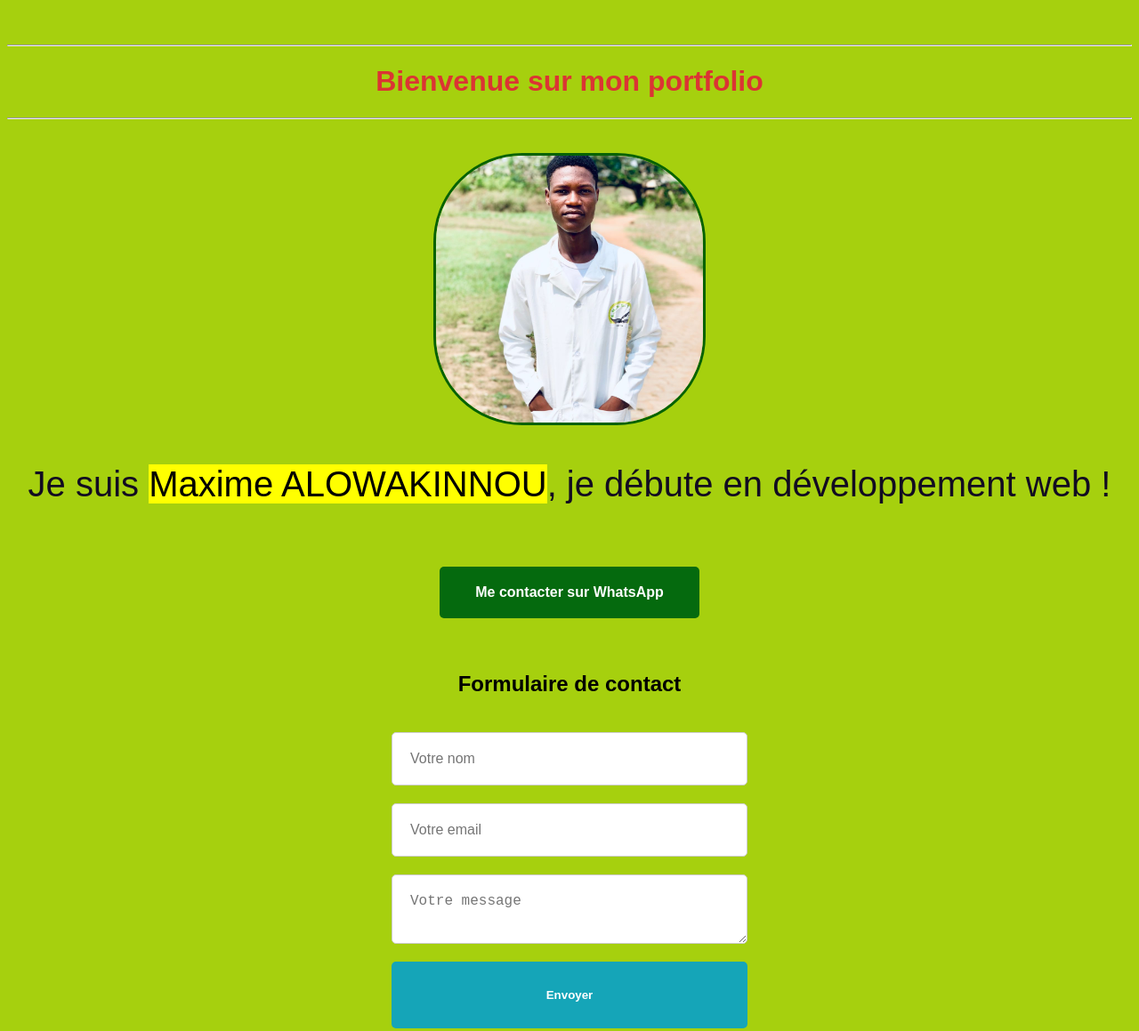
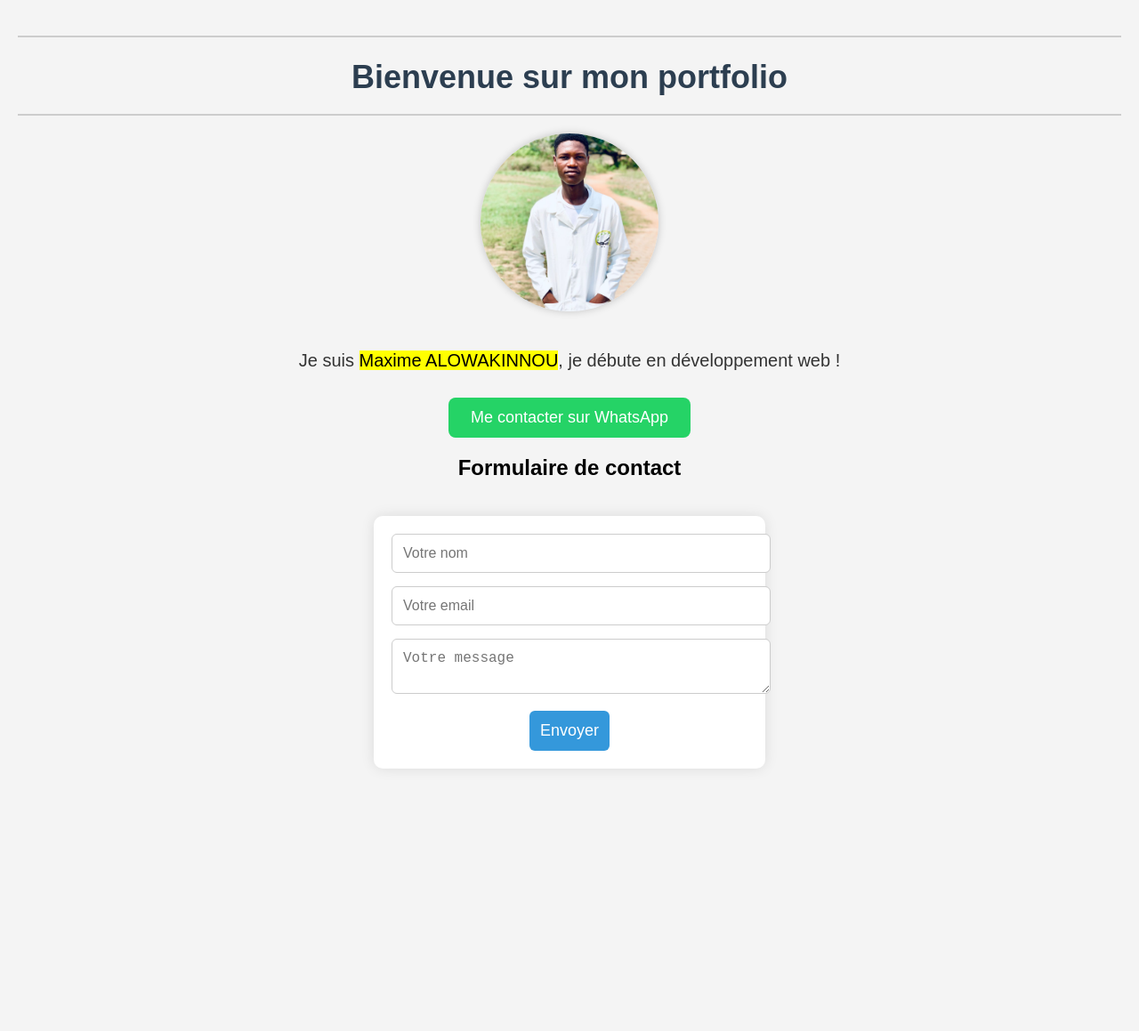
Before and after one commit to ALOWAKINNOU/Portfolio-Maxime, a plain HTML site: page index.html in a window 1280 px wide. Shown: the whole page at 89% size. After the commit the page ends 924 px from the top, so only its background shows below. Drawn offline with Linux system fonts and the light colour scheme.

Commit message:
Update index.html

```diff
--- a/index.html
+++ b/index.html
@@ -2,20 +2,106 @@
 <html lang="fr">
 <head>
   <meta charset="UTF-8">
-  <title>Mon Portfolio</title>
-  <link rel="stylesheet" href="style.css">
+  <title>Mon Portfolio - Maxime ALOWAKINNOU</title>
+
+  <!-- CSS Interne -->
+  <style>
+    body {
+      font-family: Arial, sans-serif;
+      background-color: #f4f4f4;
+      margin: 0;
+      padding: 20px;
+      text-align: center;
+    }
+
+    h1 {
+      color: #2c3e50;
+      font-size: 36px;
+      margin-bottom: 10px;
+    }
+
+    hr {
+      border: 1px solid #ccc;
+      margin: 20px 0;
+    }
+
+    .photo-profil {
+      width: 200px;
+      height: 200px;
+      border-radius: 50%;
+      object-fit: cover;
+      box-shadow: 0 0 10px rgba(0, 0, 0, 0.2);
+      margin-bottom: 20px;
+    }
+
+    p {
+      font-size: 20px;
+      color: #333;
+      margin-bottom: 30px;
+    }
+
+    .btn {
+      display: inline-block;
+      background-color: #25D366;
+      color: white;
+      padding: 12px 25px;
+      border-radius: 8px;
+      text-decoration: none;
+      font-size: 18px;
+      transition: background-color 0.3s ease;
+    }
+
+    .btn:hover {
+      background-color: #1DA851;
+    }
+
+    .contact-form {
+      background-color: #fff;
+      padding: 20px;
+      margin: 40px auto;
+      max-width: 400px;
+      border-radius: 10px;
+      box-shadow: 0 0 15px rgba(0, 0, 0, 0.1);
+    }
+
+    .contact-form input,
+    .contact-form textarea {
+      width: 100%;
+      padding: 12px;
+      margin-bottom: 15px;
+      border: 1px solid #ccc;
+      border-radius: 6px;
+      font-size: 16px;
+    }
+
+    .contact-form button {
+      background-color: #3498db;
+      color: white;
+      padding: 12px;
+      border: none;
+      border-radius: 6px;
+      font-size: 18px;
+      cursor: pointer;
+    }
+
+    .contact-form button:hover {
+      background-color: #2980b9;
+    }
+  </style>
 </head>
 <body>
+
   <hr>
   <h1>Bienvenue sur mon portfolio</h1>
-<hr>
+  <hr>
+
   <!-- Image de profil -->
   <img src="moi.jpg" alt="Ma photo" class="photo-profil">
 
   <p>Je suis <mark>Maxime ALOWAKINNOU</mark>, je débute en développement web !</p>
 
   <!-- Bouton WhatsApp -->
-  <a href="https://wa.me/22959775978" class="btn" target="_blank">Me contacter sur WhatsApp</a>
+  <a href="https://wa.me/22959775978" class="btn" target="_blank" onclick="return confirmerContact()">Me contacter sur WhatsApp</a>
 
   <!-- Formulaire de contact -->
   <h2 id="contact">Formulaire de contact</h2>
@@ -25,5 +111,13 @@
     <textarea name="message" placeholder="Votre message" required></textarea>
     <button type="submit">Envoyer</button>
   </form>
+
+  <!-- JavaScript interne -->
+  <script>
+    function confirmerContact() {
+      return confirm("Voulez-vous vraiment ouvrir WhatsApp pour contacter Maxime ?");
+    }
+  </script>
+
 </body>
 </html>
```
